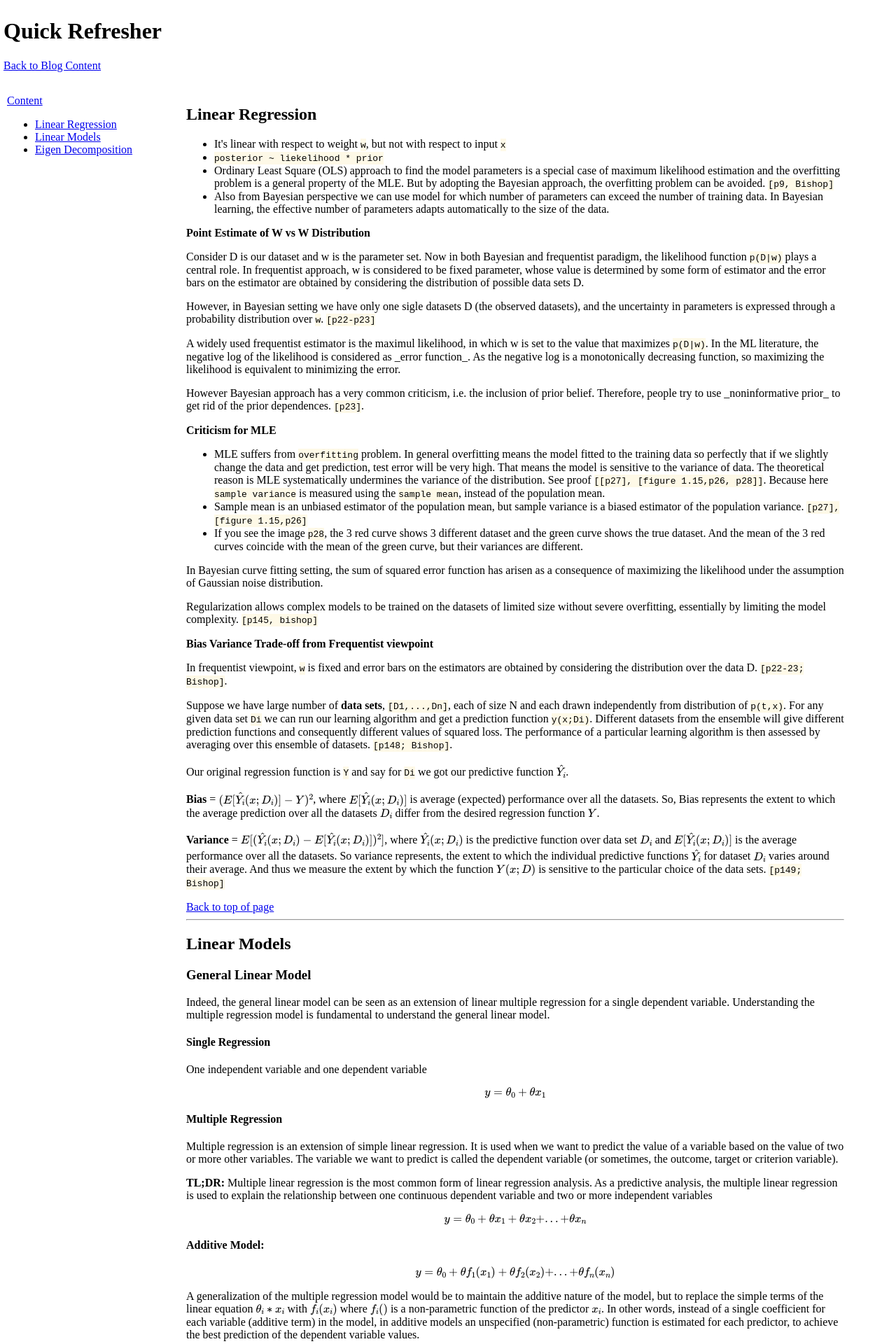
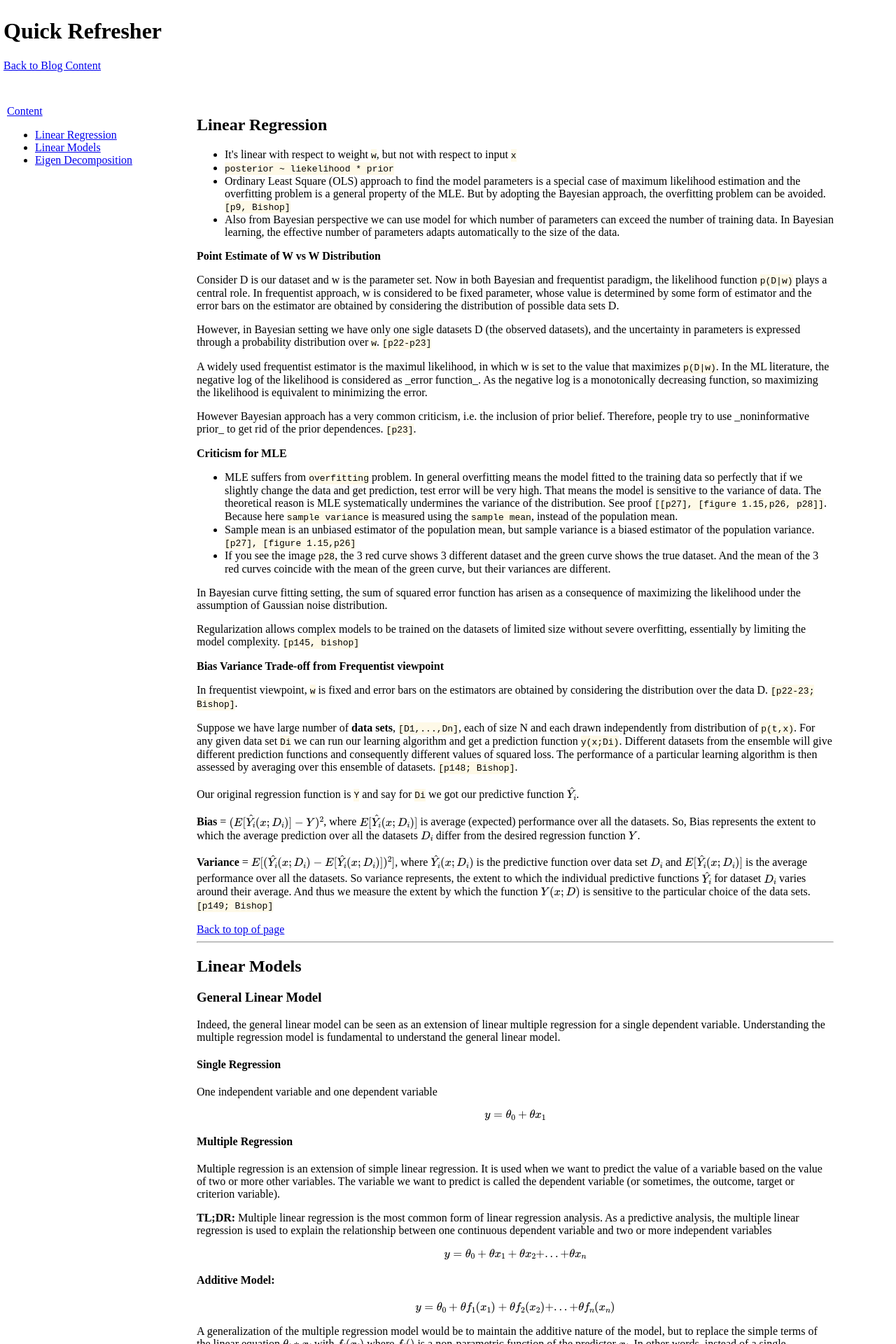
Before and after one commit to msank00/msank00.github.io, a Jekyll site: the page _pages/blog_0_quick_refresher.html, which Jekyll copies as it is, in a window 1280 px wide. Shown: the top 1920 px of the page at 70% size. Built offline with Jekyll 4.4.1, drawn with Linux system fonts in a browser that asks for light colours; formulas are drawn with MathJax 3.

Commit message:
Update blog sites

```diff
--- a/_pages/blog_0_quick_refresher.html
+++ b/_pages/blog_0_quick_refresher.html
@@ -16,7 +16,7 @@
             "footer footer footer";
             grid-template-rows: 120px 1fr 20px;
             grid-template-columns: 20% 1fr 5%;
-            grid-gap: 5px;
+            grid-gap: 20px;
             margin: 0;
          }
          /* Stack the layout on small devices/viewports. */
```
